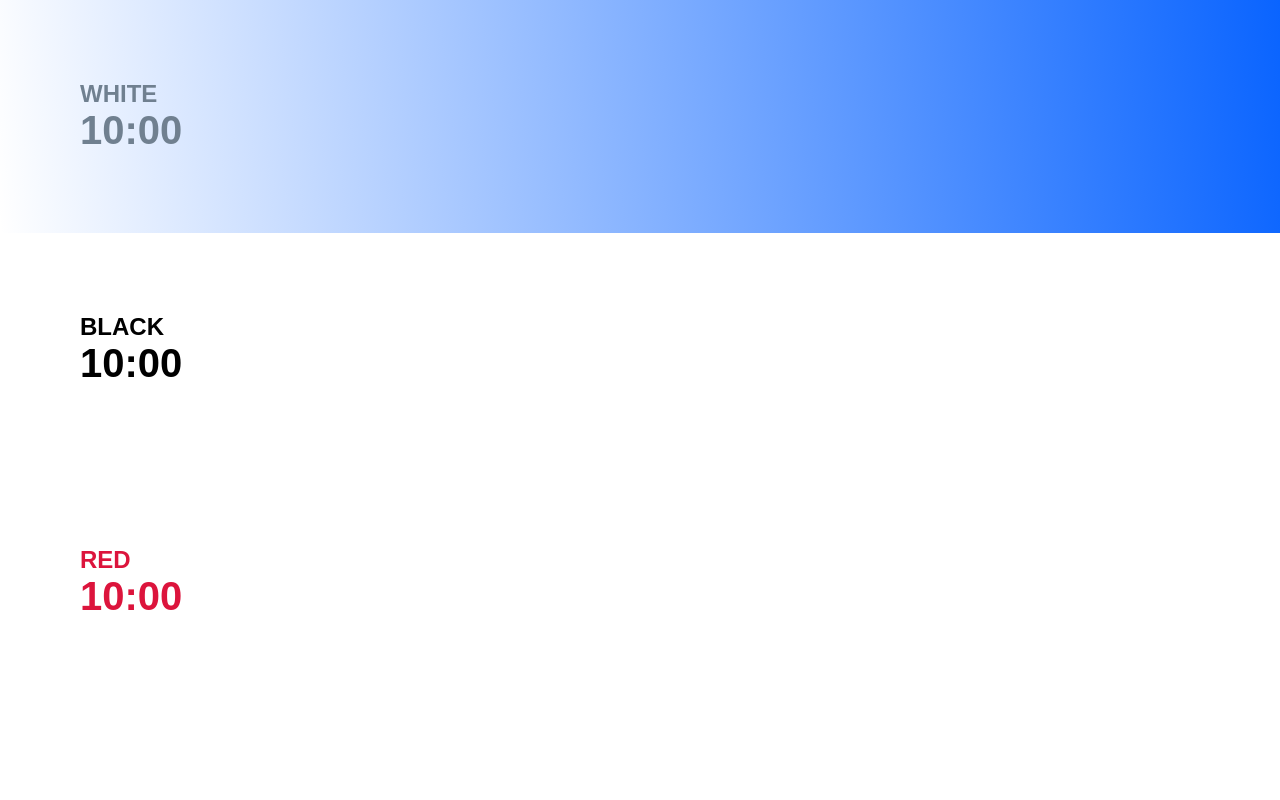
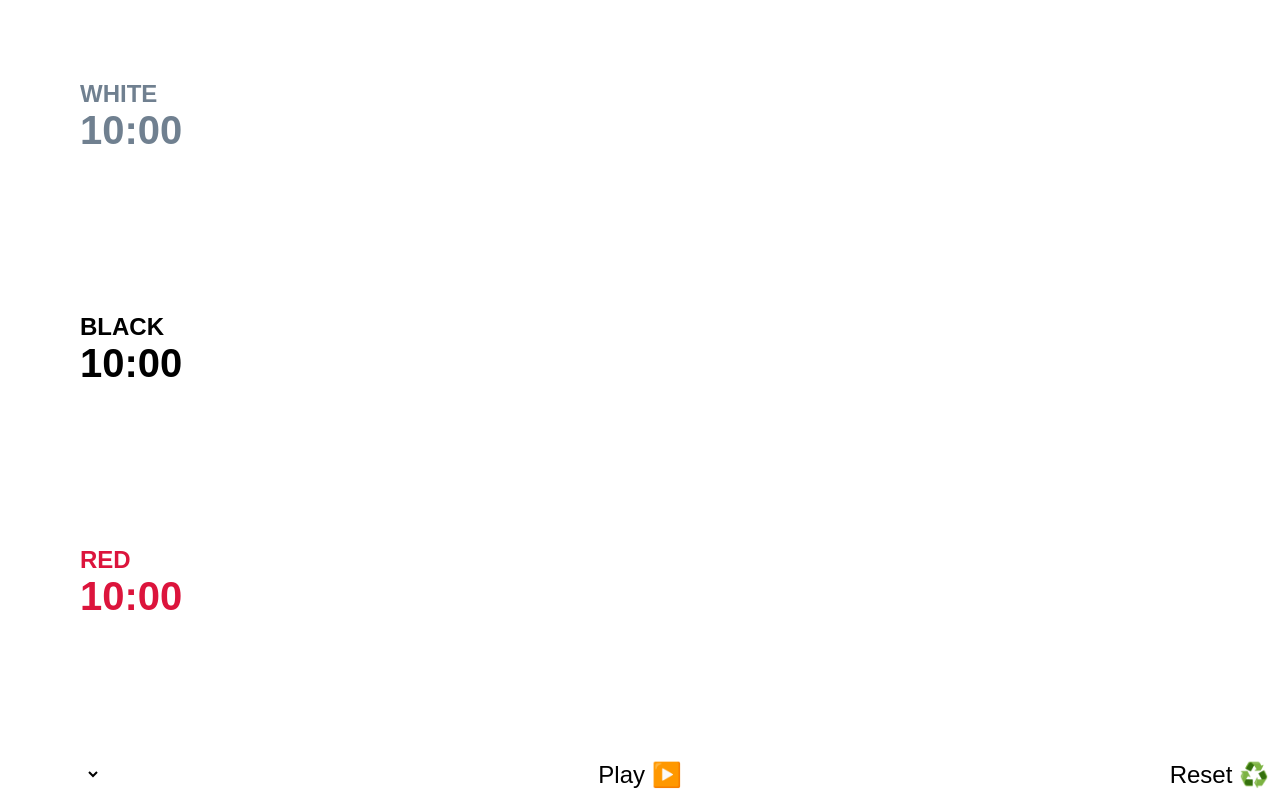
Before and after one commit to arienshibani/ThreePlayerChessTimer, a SvelteKit app: page / in a window 1280 px wide. Built offline with nearby package versions, Linux system fonts and the light colour scheme.

Commit message:
feat(Add timer options, and a reset button to start a new game with the selected timer.):

```diff
--- a/src/routes/+page.svelte
+++ b/src/routes/+page.svelte
@@ -1,14 +1,14 @@
 <script>
   import { onMount } from "svelte";
-	import { tweened } from 'svelte/motion';
-
+	import { fade, fly } from 'svelte/transition';
 
   let currentPlayer = 0;
+  let timeSelected = 600;
   const playerColors = ["WHITE", "BLACK", "RED"];
-  let timeRemaining = [600, 600, 600];
+  let timeRemaining = [timeSelected, timeSelected, timeSelected];
   let timers = [null, null, null]; // Individual timers for each player
   let gameOver = false;
-
+  let gamePaused = true;
 
   /**
    * @name updateTimersFromURL
@@ -73,6 +73,7 @@
   };
 
   const nextPlayer = () => {
+    gamePaused = false;
     clearInterval(timers[currentPlayer]);
     currentPlayer = (currentPlayer + 1) % 3;
     startTurn();
@@ -105,6 +106,28 @@
   };
 
   const handleClicks = (event) => {
+    //if the select element was clicked, don't do anything
+    if(event.target.classList.contains("timerOptions")){
+      return;
+    }
+
+    //if game is paused, unpause it
+    if(gamePaused){
+      gamePaused = false;
+      startTurn();
+      return;
+    }
+
+    if(event.target.classList.contains("pauseButton") && !gamePaused){
+      gamePaused = true;
+      if(timers[currentPlayer]){
+        clearInterval(timers[currentPlayer]);
+      }else{
+        startTurn();
+      }
+      return;
+    }
+
     if(gameOver){
       return;
     }
@@ -121,9 +144,16 @@
     window.addEventListener("touchstart", handleTouch);
     window.addEventListener("click", handleClicks);
   });
+
+  const handleSelection = (event) => {
+    console.log(event.target.value)
+    timeSelected = event.target.value;
+  };
 </script>
 
-<main>
+
+
+<main in:fly={{ y: 200, duration: 2000 }}>
   <div class="chess-clock">
 
     {#if gameOver}
@@ -137,7 +167,7 @@
         style={`background-image: ${
           timeRemaining[playerIndex] <= 0 ? "" : ""
         } `}
-        class={playerIndex === currentPlayer ? "active" : ""}
+        class={playerIndex === currentPlayer && gamePaused === false ? "active" : ""}
       >
         <div class="playerInfo" id={playerColors[playerIndex]}>
           <div>
@@ -154,14 +184,89 @@
         </div>
       </div>
     {/each}
-
-
   </div>
 
 
+  <span class="settings">
+    {#if !gameOver}
+    <button class="pauseButton">
+      {gamePaused ? " Play ▶️" : "Pause ⏸️"}
+    </button>
+    {/if}
+
+    <!-- Set value of "time selected" -->
+    <select class="timerOptions" name="timers" bind:value={timeSelected} on:change={handleSelection}>
+      <option value="Select a time" disabled selected>⏱️</option>
+      <option value="300">5m</option>
+      <option value="600">10m</option>
+      <option value="900">15m</option>
+      <option value="1200">20m</option>
+      <option value="1500">25m</option>
+      <option value="1800">30m</option>
+      <option value="2100">35m</option>
+      <option value="2400">40m</option>
+      <option value="2700">45m</option>
+      <option value="3000">50m</option>
+      <option value="3300">55m</option>
+      <option value="3600">60m</option>
+    </select>
+
+    <!--  -->
+    <a data-sveltekit-reload href="/?time={timeSelected}">
+      <button class="restartButton">
+        Reset ♻️
+      </button>
+    </a>
+  </span>
+
 </main>
 
+
 <style>
+  select {
+    position: absolute;
+    bottom: 0;
+    right: 1;
+    margin: 1px;
+    padding: 10px;
+    width: 100px;
+    font-size: 1.5rem;
+    border-radius: 1rem;
+    border: none;
+    background-color: #fff;
+    cursor: pointer;
+    transition: 0.5s ease-in-out;
+  }
+
+  .restartButton{
+    position: absolute;
+    bottom: 0;
+    right: 0;
+    margin: 1px;
+    padding: 10px;
+    font-size: 1.5rem;
+    border-radius: 1rem;
+    border: none;
+    background-color: #fff;
+    cursor: pointer;
+    transition: 0.5s ease-in-out;
+  }
+
+  .pauseButton{
+    position: absolute;
+    bottom: 0;
+    right: 0;
+    left: 0;
+    margin: 1px;
+    padding: 10px;
+    font-size: 1.5rem;
+    border-radius: 1rem;
+    border: none;
+    background-color: #fff;
+    cursor: pointer;
+    transition: 0.5s ease-in-out;
+  }
+
   h2 {
     font-size: 5vh;
     text-align: center;
@@ -213,12 +318,6 @@
     font-size: 2rem;
   }
 
-  .chess-clock > button {
-    border: 1px solid #ccc;
-    cursor: pointer;
-    text-align: center;
-  }
-
   #WHITE {
     color: slategrey;
   }
```
